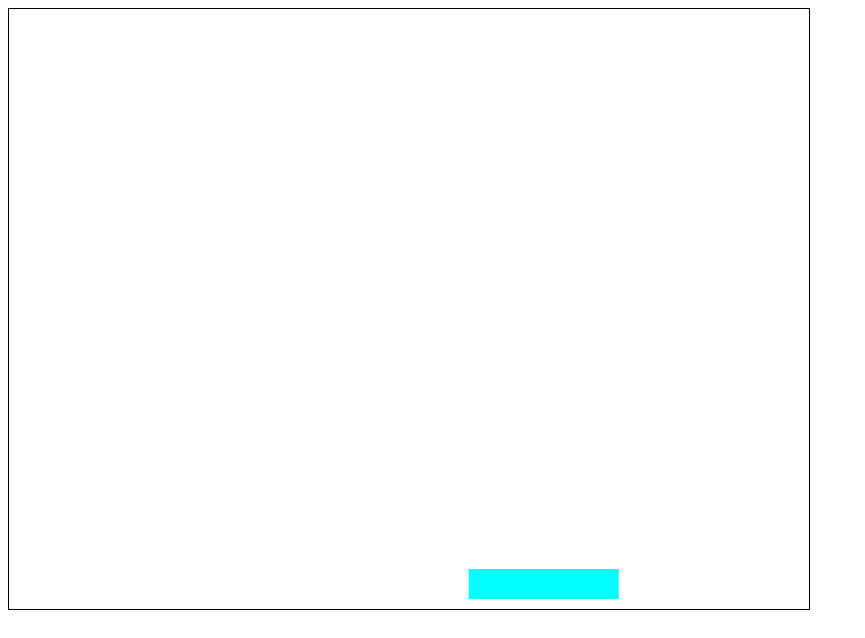
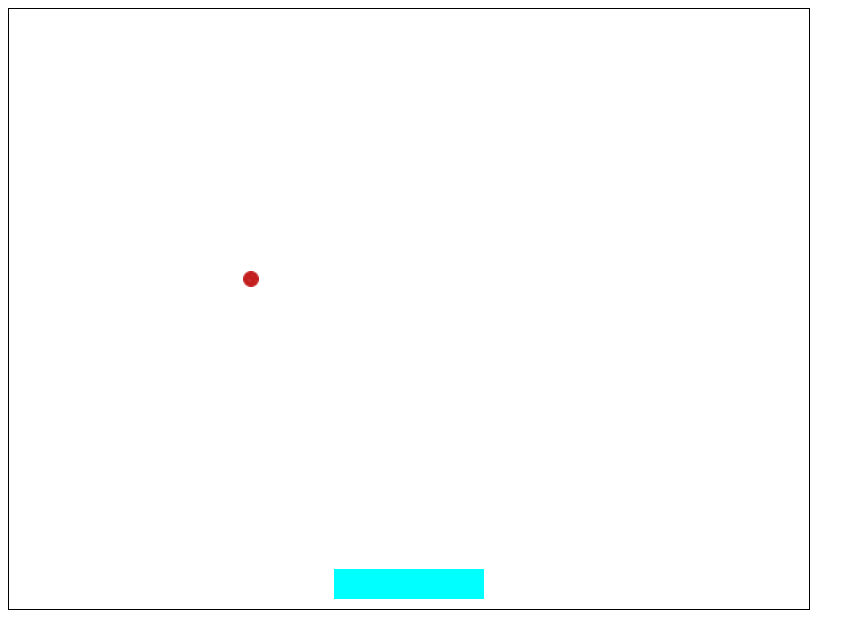
Before and after one commit to duki87/js_ball_game, a website built with Parcel: page index.html in a window 1280 px wide. Shown: the whole page, without its empty margins (0-865 px from the left). Built offline with nearby package versions, Linux system fonts and the light colour scheme.

Commit message:
next: collision detection

```diff
--- a/index.html
+++ b/index.html
@@ -7,6 +7,7 @@
 
   <body>
     <div id="app"></div>
+    <img id="ball" src="assets/images/ball.png" alt="">
     <canvas id="gameScreen" width="800" height="600"></canvas>
 
     <script src="src/index.js"></script>
--- /dev/null
+++ b/src/ball.js
@@ -0,0 +1,37 @@
+export default class Ball {
+  constructor(game) {
+    this.gameWidth = game.gameWidth;
+    this.gameHeight = game.gameHeight;
+    this.image = document.getElementById("ball");
+    this.speed = {
+      x: 4,
+      y: 2
+    };
+    this.position = {
+      x: 10,
+      y: 10
+    };
+    this.size = 16;
+  }
+
+  draw(ctx) {
+    ctx.drawImage(
+      this.image,
+      this.position.x,
+      this.position.y,
+      this.size,
+      this.size
+    );
+  }
+
+  update(deltaTime) {
+    this.position.x += this.speed.x;
+    this.position.y += this.speed.y;
+    if (this.position.x + this.size > this.gameWidth || this.position.x < 0) {
+      this.speed.x = -this.speed.x;
+    }
+    if (this.position.y + this.size > this.gameHeight || this.position.y < 0) {
+      this.speed.y = -this.speed.y;
+    }
+  }
+}
--- /dev/null
+++ b/src/game.js
@@ -0,0 +1,29 @@
+import Paddle from "./paddle";
+import InputHandle from "./input";
+import Ball from "./ball";
+
+export default class Game {
+  constructor(gameWidth, gameHeight) {
+    this.gameWidth = gameWidth;
+    this.gameHeight = gameHeight;
+  }
+
+  start() {
+    this.paddle = new Paddle(this);
+    this.ball = new Ball(this);
+    this.gameObjects = [this.ball, this.paddle];
+    new InputHandle(this.paddle);
+  }
+
+  update(deltaTime) {
+    this.gameObjects.forEach(object => {
+      object.update(deltaTime);
+    });
+  }
+
+  draw(ctx) {
+    this.gameObjects.forEach(object => {
+      object.draw(ctx);
+    });
+  }
+}
--- a/src/index.js
+++ b/src/index.js
@@ -1,27 +1,25 @@
 import "./styles.css";
-import Paddle from "./paddle";
+import Game from "./game";
+
 let canvas = document.getElementById("gameScreen");
-
 let ctx = canvas.getContext("2d");
-
 ctx.clearRect(0, 0, 800, 600);
 
 const GAME_WIDTH = 800;
 const GAME_HEIGHT = 600;
 
-let paddle = new Paddle(GAME_WIDTH, GAME_HEIGHT);
-paddle.draw(ctx);
+let game = new Game(GAME_WIDTH, GAME_HEIGHT);
+game.start();
 
 let lastTime = 0;
 
 function gameLoop(timestamp) {
   let deltaTime = timestamp - lastTime;
-  //console.log(timestamp);
   lastTime = timestamp;
-  ctx.clearRect(0, 0, 800, 600);
-  paddle.update(deltaTime);
-  paddle.draw(ctx);
+  ctx.clearRect(0, 0, GAME_WIDTH, GAME_HEIGHT);
+  game.update(deltaTime);
+  game.draw(ctx);
   requestAnimationFrame(gameLoop);
 }
 
-gameLoop();
+requestAnimationFrame(gameLoop);
--- /dev/null
+++ b/src/input.js
@@ -0,0 +1,33 @@
+export default class InputHandle {
+  constructor(paddle) {
+    document.addEventListener("keydown", event => {
+      switch (event.keyCode) {
+        case 37:
+          paddle.moveLeft();
+          break;
+        case 39:
+          paddle.moveRight();
+          break;
+        default:
+          return;
+      }
+    });
+
+    document.addEventListener("keyup", event => {
+      switch (event.keyCode) {
+        case 37:
+          if (paddle.speed < 0) {
+            paddle.stop();
+          }
+          break;
+        case 39:
+          if (paddle.speed > 0) {
+            paddle.stop();
+          }
+          break;
+        default:
+          return;
+      }
+    });
+  }
+}
--- a/src/paddle.js
+++ b/src/paddle.js
@@ -1,11 +1,15 @@
 export default class Paddle {
-  constructor(gameWidth, gameHeight) {
+  constructor(game) {
     this.width = 150;
     this.height = 30;
+    this.gameWidth = game.gameWidth;
+    this.gameHeight = game.gameHeight;
+    this.maxSpeed = 7;
+    this.speed = 0;
 
     this.position = {
-      x: gameWidth / 2 - this.width / 2,
-      y: gameHeight - this.height - 10
+      x: this.gameWidth / 2 - this.width / 2,
+      y: this.gameHeight - this.height - 10
     };
   }
 
@@ -15,7 +19,24 @@ export default class Paddle {
   }
 
   update(deltaTime) {
-    if (!deltaTime) return;
-    this.position.x += 5 / deltaTime;
+    this.position.x += this.speed;
+    if (this.position.x < 0) {
+      this.position.x = 0;
+    }
+    if (this.position.x + this.width > this.gameWidth) {
+      this.position.x = this.gameWidth - this.width;
+    }
+  }
+
+  moveLeft() {
+    this.speed = -this.maxSpeed;
+  }
+
+  moveRight() {
+    this.speed = this.maxSpeed;
+  }
+
+  stop() {
+    this.speed = 0;
   }
 }
--- a/src/styles.css
+++ b/src/styles.css
@@ -1,7 +1,14 @@
 body {
   font-family: sans-serif;
+}
+
+img {
+  display: none;
 }
 
 #gameScreen {
   border: 1px solid black;
 }
+
+#ball {
+}
```
Also changed, not shown: assets/images/ball.png (added), assets/images/wall.png (added).
